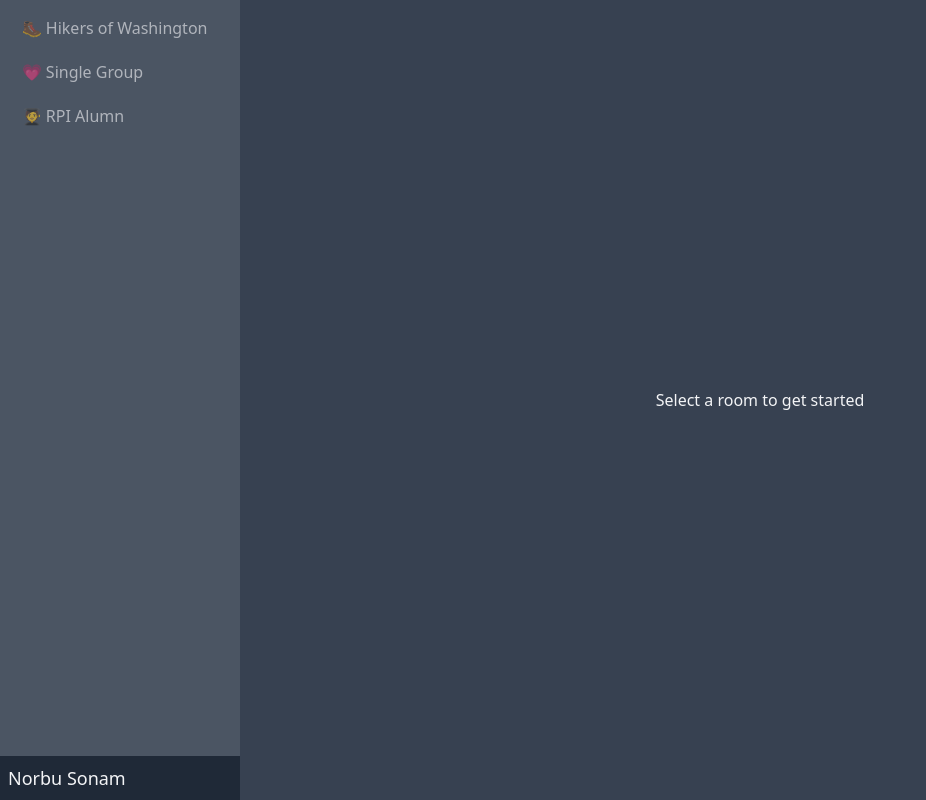
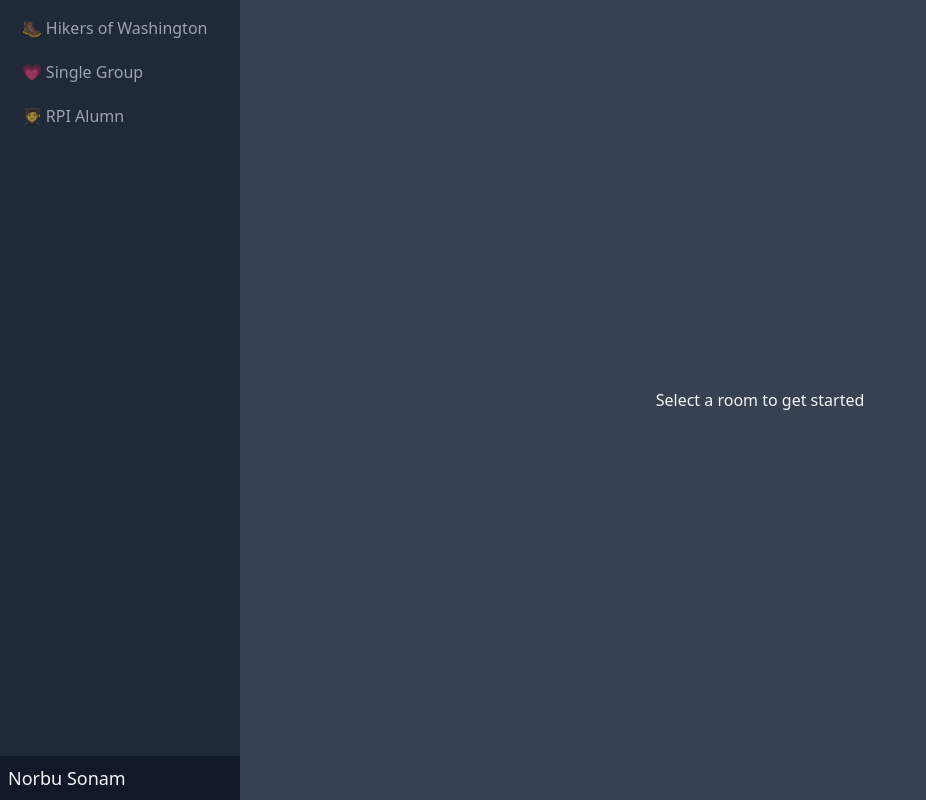
Before and after one commit to norbusonam/chatter, a React (Create React App) app in the folder frontend/: page / in a window 1280 px wide. Shown: the whole page, without its empty margins (0-926 px from the left). Built offline with nearby package versions, Linux system fonts and the light colour scheme; no server answers.

Commit message:
made sidebar scrollable, updated colors

```diff
--- a/frontend/src/components/ChatNewMessage.js
+++ b/frontend/src/components/ChatNewMessage.js
@@ -20,7 +20,7 @@ export default function ChatNewMessage({ socket }) {
         onKeyDown={sendMessageIfEnter}
         onChange={e => setMessage(e.target.value)}
         value={message}
-        className={`w-full h-10 px-3 pt-2 bg-gray-500 text-gray-100 rounded-md resize-none outline-none`}
+        className={`w-full h-10 px-3 pt-2 bg-gray-600 text-gray-100 rounded-md resize-none outline-none`}
         placeholder="Send message...">
       </textarea>
     </div>
--- a/frontend/src/components/RoomList.js
+++ b/frontend/src/components/RoomList.js
@@ -4,7 +4,7 @@ import RoomListItem from "./RoomListItem";
 export default function RoomList({ selectedRoom, setRoom }) {
 
   return (
-    <div className="bg-gray-600 text-center px-1 pt-2 grow">
+    <div className="bg-gray-800 text-center px-1 pt-2 grow overflow-scroll">
       {
         Rooms.map(room =>
           <RoomListItem
--- a/frontend/src/components/Sidebar.js
+++ b/frontend/src/components/Sidebar.js
@@ -5,7 +5,7 @@ import UserCard from "./UserCard";
 export default function Sidebar({ selectedRoom, setRoom }) {
 
   return (
-    <div className="w-60 h-screen flex flex-col">
+    <div className="w-60 h-screen max-h-screen flex flex-col">
       <RoomList selectedRoom={selectedRoom} setRoom={setRoom}/>
       <UserCard />
     </div>
--- a/frontend/src/components/UserCard.js
+++ b/frontend/src/components/UserCard.js
@@ -4,7 +4,7 @@ import RoomListItem from "./RoomListItem";
 export default function UserCard({ selectedRoom, setRoom }) {
 
   return (
-    <div className="bg-gray-800 text-gray-100 text-lg p-2">
+    <div className="bg-gray-900 text-gray-100 text-lg p-2">
       Norbu Sonam
     </div>
   )
```
